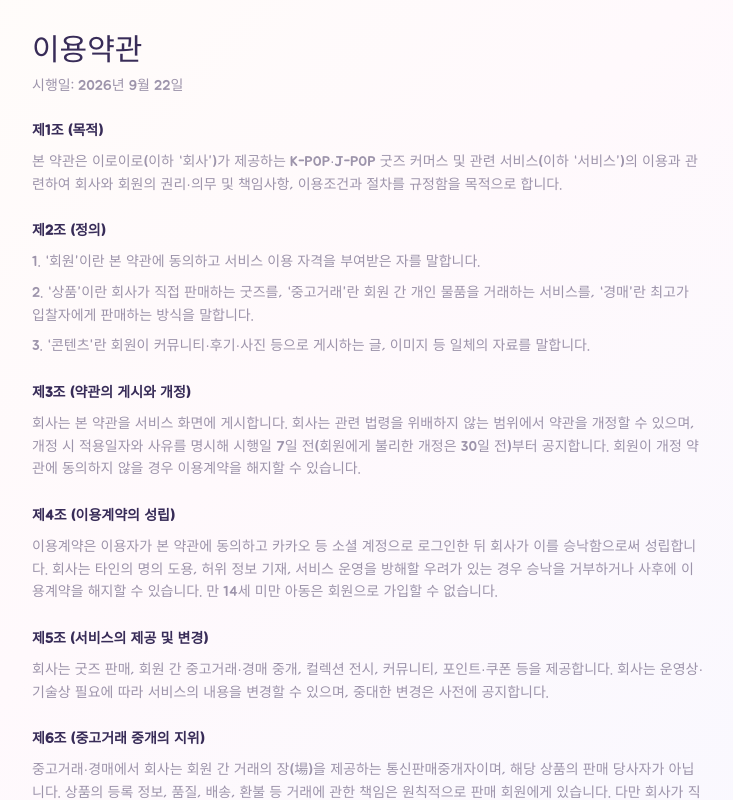
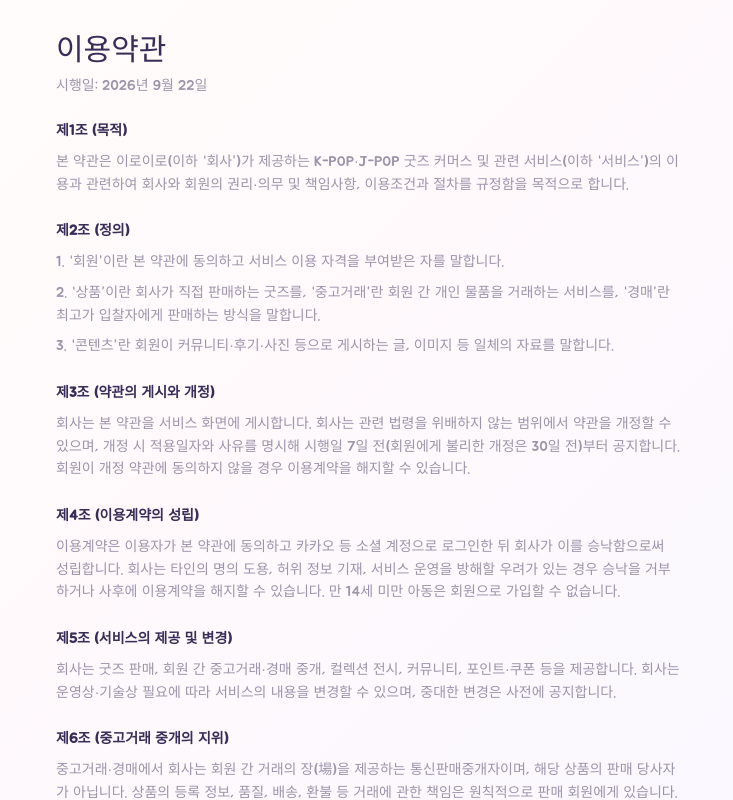
Before and after one commit to CobyApp/iroiro, a Next.js app: page /terms in a window 1280 px wide. Shown: the top 800 px of the page, without its empty margins (272-1005 px from the left). Built offline with nearby package versions, Linux system fonts and the light colour scheme; a web font is replaced by a local one.

Commit message:
fix: 이용약관·개인정보처리방침 좌우 여백 추가 — 좁은 화면에서 글씨가 경계에 붙던 문제
- LegalDoc 컨테이너에 px-5 sm:px-6 추가(marketing 레이아웃엔 px가 없어 텍스트가 화면 끝에 닿았다)

```diff
--- a/app/(marketing)/_components/LegalDoc.tsx
+++ b/app/(marketing)/_components/LegalDoc.tsx
@@ -14,7 +14,7 @@ export function LegalDoc({
   children: ReactNode;
 }) {
   return (
-    <article className="mx-auto max-w-2xl py-8">
+    <article className="mx-auto max-w-2xl px-5 py-8 sm:px-6">
       <h1 className="font-display text-2xl text-foreground sm:text-3xl">{title}</h1>
       <p className="mt-2 text-sm text-muted-foreground">시행일: {effectiveDate}</p>
       <div className="legal-body mt-6 space-y-6 text-sm leading-relaxed text-foreground">
```
